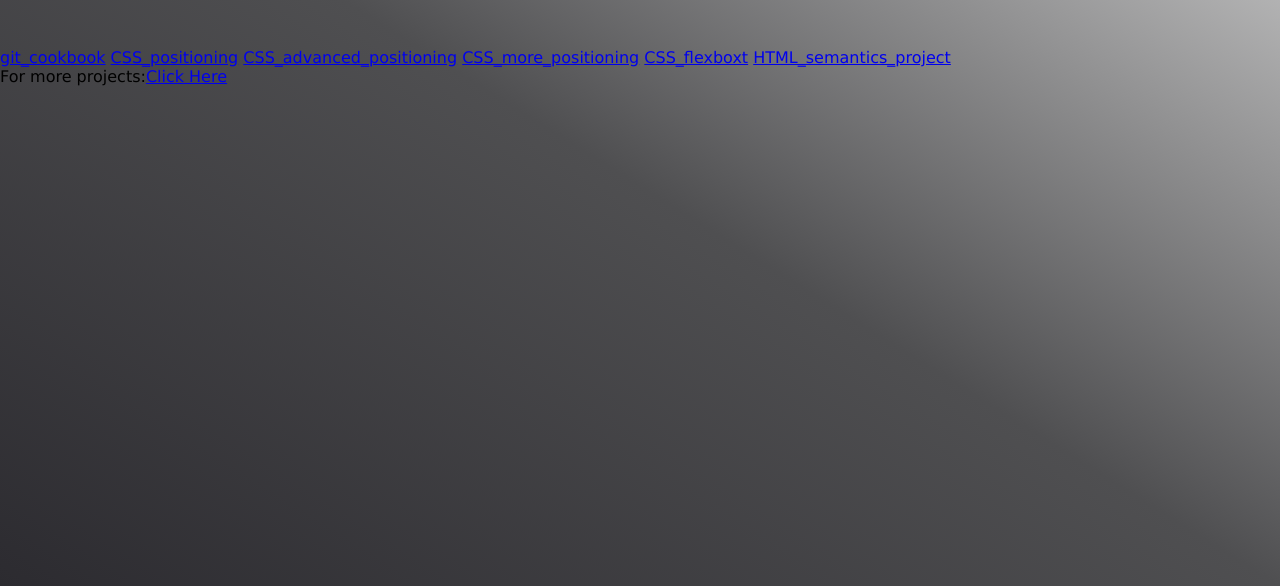
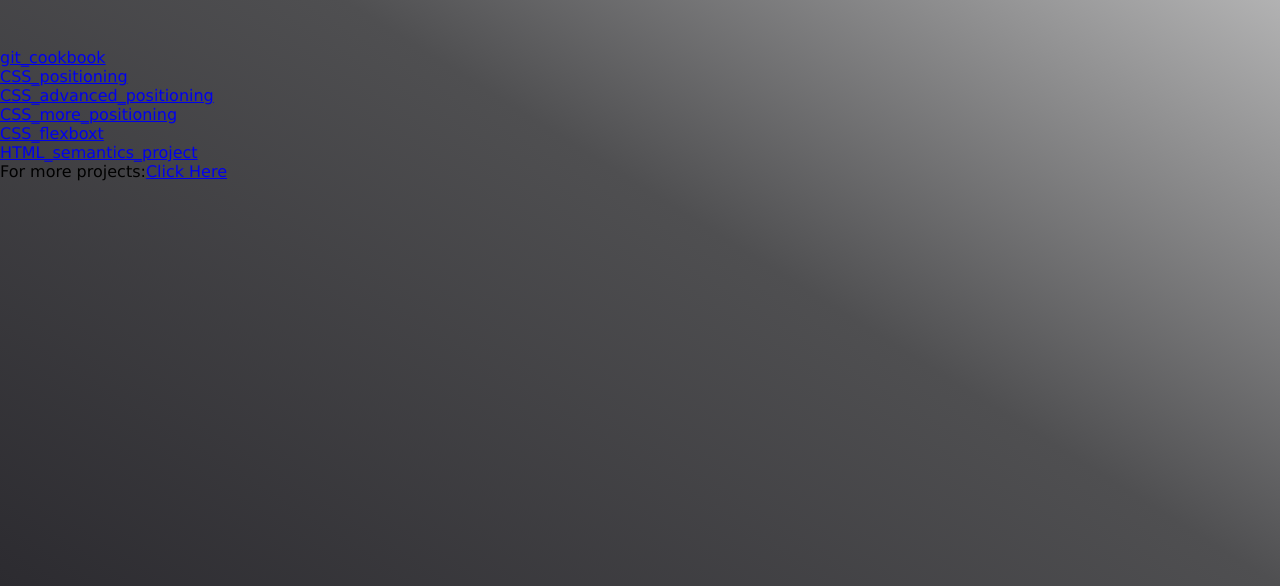
Before and after one commit to kevinlueke/kevinlueke.github.io, a website: page works/works.html in a window 1280 px wide. Shown: the part 214-800 px from the top of the page. Drawn offline with Linux system fonts and the light colour scheme.

Commit message:
list of previous works semantically correct now

```diff
--- a/works/works.html
+++ b/works/works.html
@@ -16,13 +16,15 @@
      </nav>
      <h1>Projects I've recently worked on</h1>
     <section>
-      <a href="http://www.url.com" target="_blank">git_cookbook</a>
-      <a href="http://www.url.com" target="_blank">CSS_positioning</a>
-      <a href="http://www.url.com" target="_blank">CSS_advanced_positioning</a>
-      <a href="http://www.url.com" target="_blank">CSS_more_positioning</a>
-      <a href="http://www.url.com" target="_blank">CSS_flexboxt</a>
-      <a href="http://www.url.com" target="_blank">HTML_semantics_project</a>
-      <p>For more projects:<a href="https://github.com/kevinlueke" target="_blank">Click Here</a></p>
+      <ul>
+        <li><a href="http://www.url.com" target="_blank">git_cookbook</a></li>
+        <li><a href="http://www.url.com" target="_blank">CSS_positioning</a></li>
+        <li><a href="http://www.url.com" target="_blank">CSS_advanced_positioning</a></li>
+        <li><a href="http://www.url.com" target="_blank">CSS_more_positioning</a></li>
+        <li><a href="http://www.url.com" target="_blank">CSS_flexboxt</a></li>
+        <li><a href="http://www.url.com" target="_blank">HTML_semantics_project</a></li>
+        <li>For more projects:<a href="https://github.com/kevinlueke" target="_blank">Click Here</a></li>
+      </ul>
     </section>
   </body>
 </html>
```
Also changed, not shown: 2 other files.
